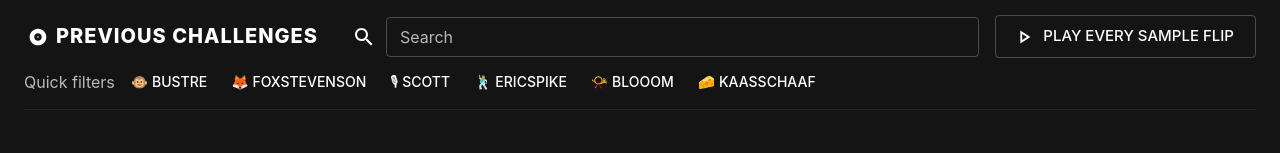
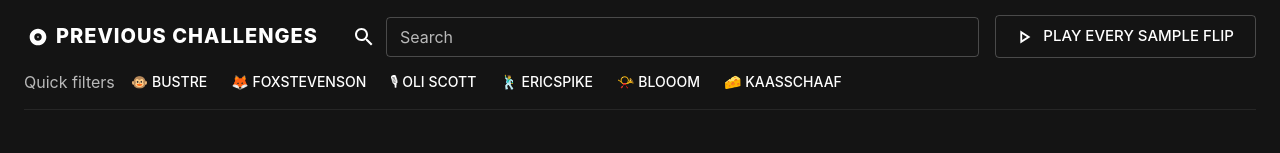
Before and after one commit to mrmaandi/clubhouse, a React app in the folder frontend/: page / in a window 1280 px wide. Shown: the part 380-533 px from the top of the page. Built offline with nearby package versions, Linux system fonts and the light colour scheme; no server answers.

Commit message:
quick filter change: scott -> oli scott

```diff
--- a/frontend/src/components/PreviousEvents.tsx
+++ b/frontend/src/components/PreviousEvents.tsx
@@ -107,7 +107,7 @@ const renderTitleAndSearchBar = (): JSX.Element => {
                 {renderQuickSearchFilter('bustre', '🐵')}
                 {renderQuickSearchFilter('FoxStevenson', '🦊')}
                 <Hidden xsDown>
-                    {renderQuickSearchFilter('scott', '🎙')}
+                    {renderQuickSearchFilter('Oli Scott', '🎙')}
                     {renderQuickSearchFilter('ericspike', '🕺')}
                     {renderQuickSearchFilter('Blooom', '📯')}
                     {renderQuickSearchFilter('Kaasschaaf', '🧀')}
```
